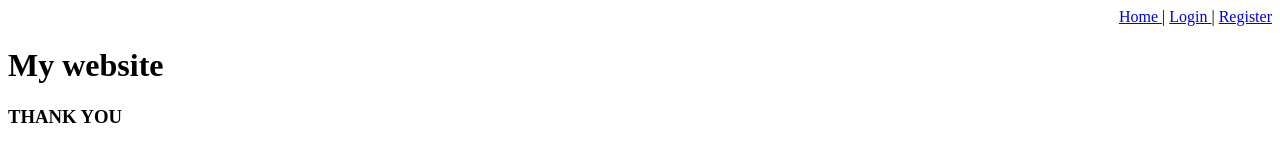
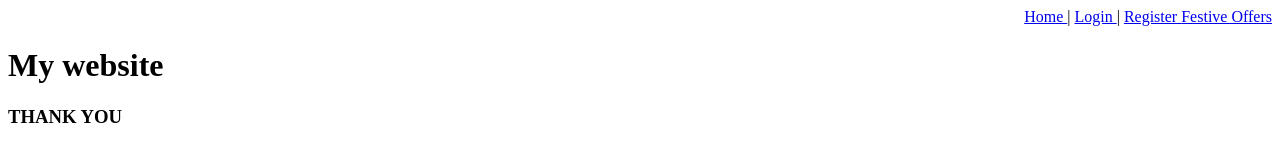
Before and after one commit to mshubhangi/mywebsite, a plain HTML site: page index.html in a window 1280 px wide. Drawn offline with Linux system fonts and the light colour scheme.

Commit message:
Update index.html

```diff
--- a/index.html
+++ b/index.html
@@ -7,6 +7,7 @@
   <a href="index.html"> Home </a> |
   <a href="login.html"> Login </a> |
   <a href="registration.html"> Register </a>
+    <a href=" festiveoffer.html"> Festive Offers </a>
     </div>
 <h1>My website</h1>
 <h3>THANK YOU</h3>
```
